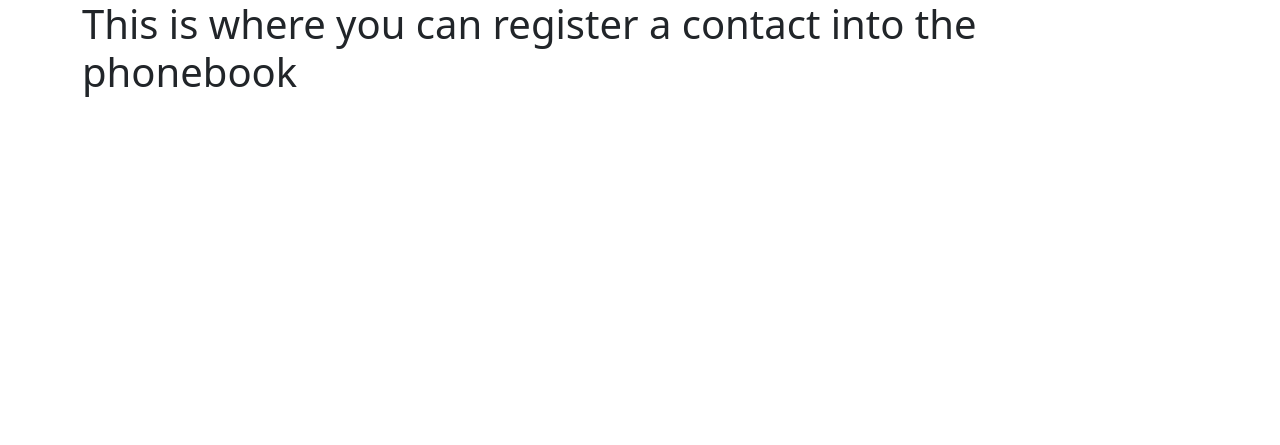
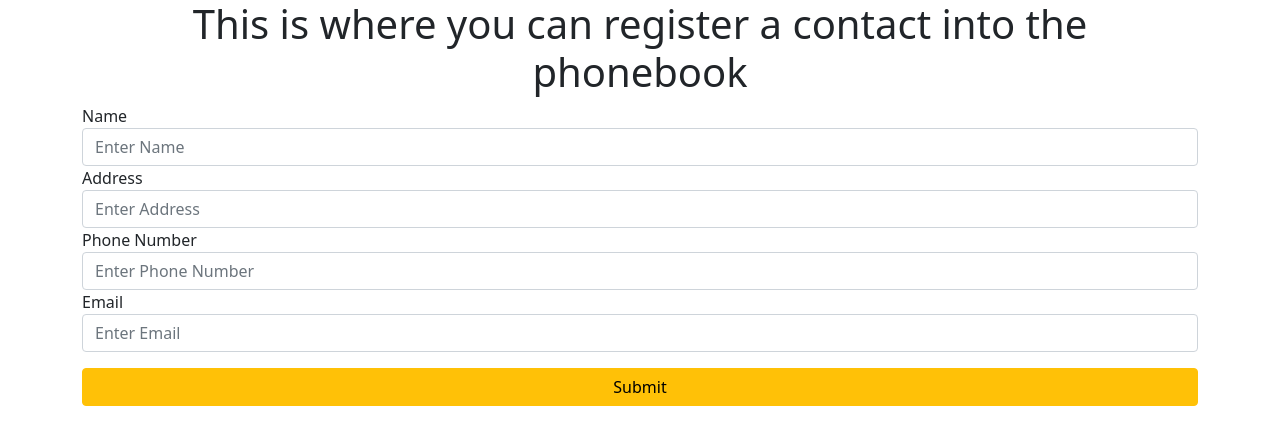
Before and after one commit to ibsy000/week6_flask_phonebook, a Flask app: page /register in a window 1280 px wide. Shown: the top 445 px of the page. Run offline with Flask 2, Linux system fonts and the light colour scheme; some libraries are stand-ins or nearby versions.

Commit message:
added form, config, csrf secret key

```diff
--- a/app/__init__.py
+++ b/app/__init__.py
@@ -1,7 +1,9 @@
 from flask import Flask
+from config import Config
+
 
 app = Flask(__name__)
 
-
+app.config.from_object(Config)
 
 from . import routes
--- /dev/null
+++ b/app/forms.py
@@ -0,0 +1,11 @@
+from flask_wtf import FlaskForm
+from wtforms import StringField, IntegerField, SubmitField
+from wtforms.validators import DataRequired
+
+# name, address, phone, email
+class PhonebookForm(FlaskForm):
+    name = StringField('Name', validators=[DataRequired()])
+    address = StringField('Address', validators=[DataRequired()])
+    phone_number = IntegerField('Phone Number', validators=[DataRequired()])
+    email = StringField('Email', validators=[DataRequired()])
+    submit = SubmitField()
--- a/app/routes.py
+++ b/app/routes.py
@@ -1,11 +1,20 @@
 from app import app
 from flask import render_template
+from app.forms import PhonebookForm
 
 
 @app.route('/')
 def index():
     return render_template('index.html')
 
-@app.route('/register')
+@app.route('/register', methods=['GET', 'POST'])
 def register():
-    return render_template('register.html')
+    form = PhonebookForm()
+    if form.validate_on_submit():
+        print('Form has been validated! Yippee Ki-Yay!')
+        # name = form.name.data
+        # address = form.address.data
+        # phone_number = form.phone_number.data
+        # email = form.email.data
+        # new_entry =
+    return render_template('register.html', form=form)
--- a/app/templates/register.html
+++ b/app/templates/register.html
@@ -3,5 +3,24 @@
 {% block title%}Register{% endblock title%}
 
 {% block content%}
-<h1>This is where you can register a contact into the phonebook</h1>
+<h1 class="text-center">This is where you can register a contact into the phonebook</h1>
+
+<form method="post">
+    {{ form.csrf_token}}
+    <div class="form-group">
+        {{ form.name.label }}
+        {{ form.email(class="form-control", placeholder ="Enter Name")}}
+
+        {{ form.address.label }}
+        {{ form.address(class="form-control", placeholder ="Enter Address")}}
+
+        {{ form.phone_number.label }}
+        {{ form.phone_number(class="form-control", placeholder ="Enter Phone Number")}}
+
+        {{ form.email.label }}
+        {{ form.email(class="form-control", placeholder ="Enter Email")}}
+
+        {{ form.submit(class="btn btn-warning w-100 mt-3") }}
+    </div>
+</form>
 {% endblock content%}
```
Also changed, not shown: config.py (added, +8 -0 lines), requirements.txt (+8 -0 lines), app/models.py (added).
